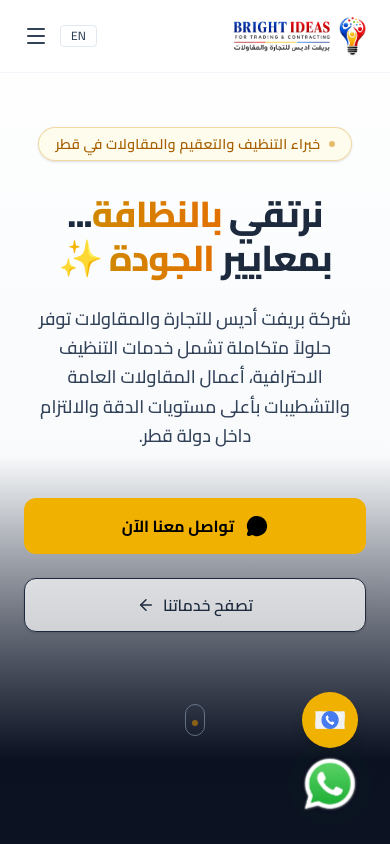
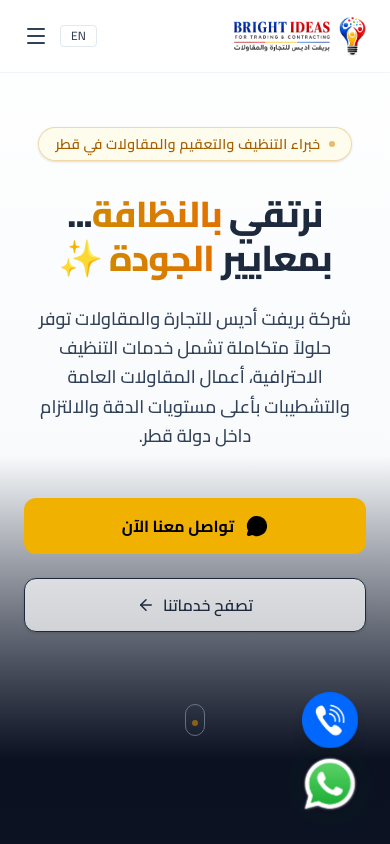
Before and after one commit to adelfree2023-dev/Bright-Ideas, a Next.js app: page /Bright-Ideas/ in a window 390 px wide. Shown: the top 844 px of the page. Built offline with nearby package versions, Linux system fonts and the light colour scheme.

Commit message:
feat: replace call button icon with Canva blue circle phone icon

```diff
--- a/src/components/WhatsAppFAB.tsx
+++ b/src/components/WhatsAppFAB.tsx
@@ -12,19 +12,20 @@ export default function WhatsAppFAB({ isEn }: WhatsAppFABProps) {
       {/* Floating Call Button */}
       <a
         href="tel:+97455056698"
-        className={`fixed bottom-24 z-[999] w-14 h-14 rounded-full flex items-center justify-center bg-yellow-500 hover:bg-yellow-400 text-black shadow-lg hover:shadow-yellow-500/40 transition-all duration-300 hover:scale-110 cursor-pointer ${
+        className={`fixed bottom-24 z-[999] w-14 h-14 rounded-full flex items-center justify-center shadow-lg hover:shadow-blue-400/40 transition-all duration-300 hover:scale-110 cursor-pointer ${
           isEn ? "left-8" : "right-8"
         }`}
         aria-label="Call us directly"
       >
         {/* Sonar Ring Wave Effect */}
-        <span className="absolute inset-0 rounded-full bg-yellow-500/40 animate-ping -z-10" />
+        <span className="absolute inset-0 rounded-full bg-blue-400/30 animate-ping -z-10" />
         <Image
-          src="/assets/call.webp"
+          src="/assets/call_icon.webp"
           alt="Call"
-          width={30}
-          height={30}
-          className="w-[55%] h-[55%] object-contain"
+          width={56}
+          height={56}
+          className="w-full h-full object-contain"
+          priority
         />
       </a>
 
```
Also changed, not shown: public/assets/call_icon.webp (added).
